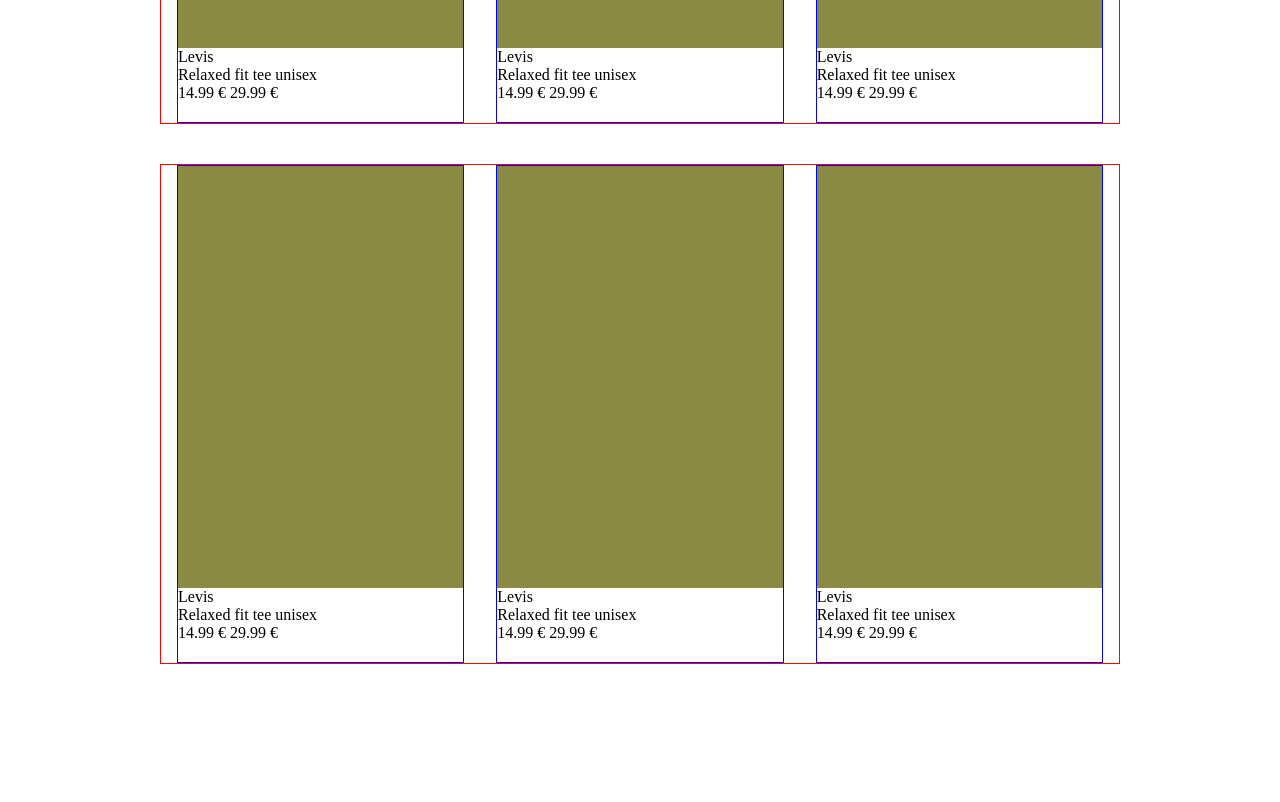
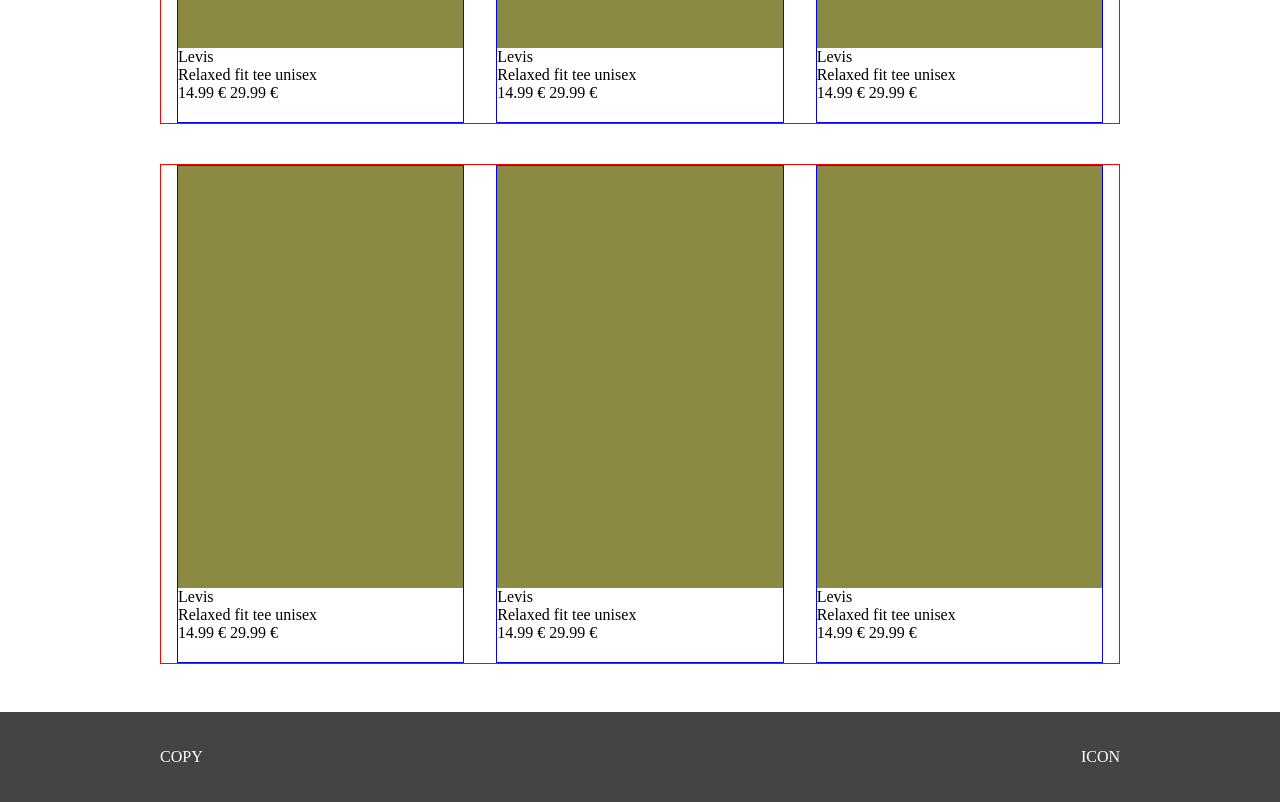
Before and after one commit to Claudio-Emmolo/html-css-boolando, a plain HTML site: page index.html in a window 1280 px wide. Shown: the part 471-1273 px from the top of the page. Before the commit the page ends 1135 px from the top, so only its background shows below. Drawn offline with Linux system fonts and the light colour scheme.

Commit message:
Create footer structure

```diff
--- a/css/style.css
+++ b/css/style.css
@@ -102,3 +102,18 @@ span.price{
 span.sale{
 
 }
+
+/* -------FOOTER------- */
+
+footer{
+    width: 100%;
+    height: 90px;
+    background-color: rgb(68, 68, 68);
+    margin-top: 3rem;
+}
+
+.footer-section{
+    color: white;
+    height: 100%;
+    justify-content: space-between;
+}
--- a/index.html
+++ b/index.html
@@ -110,7 +110,10 @@
         </main>
 
         <footer>
-
+            <div class="footer-section container flex-center">
+                <div class="copyright">COPY</div>
+                <div class="social-icon">ICON</div>
+            </div>
         </footer>
     </body>
 </html>
```
